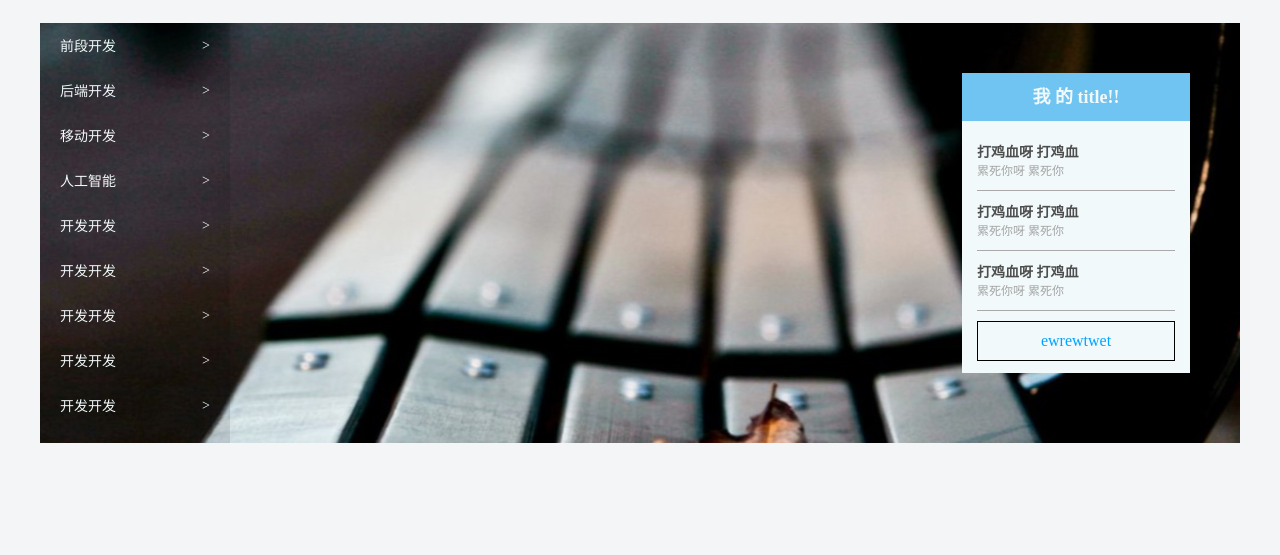
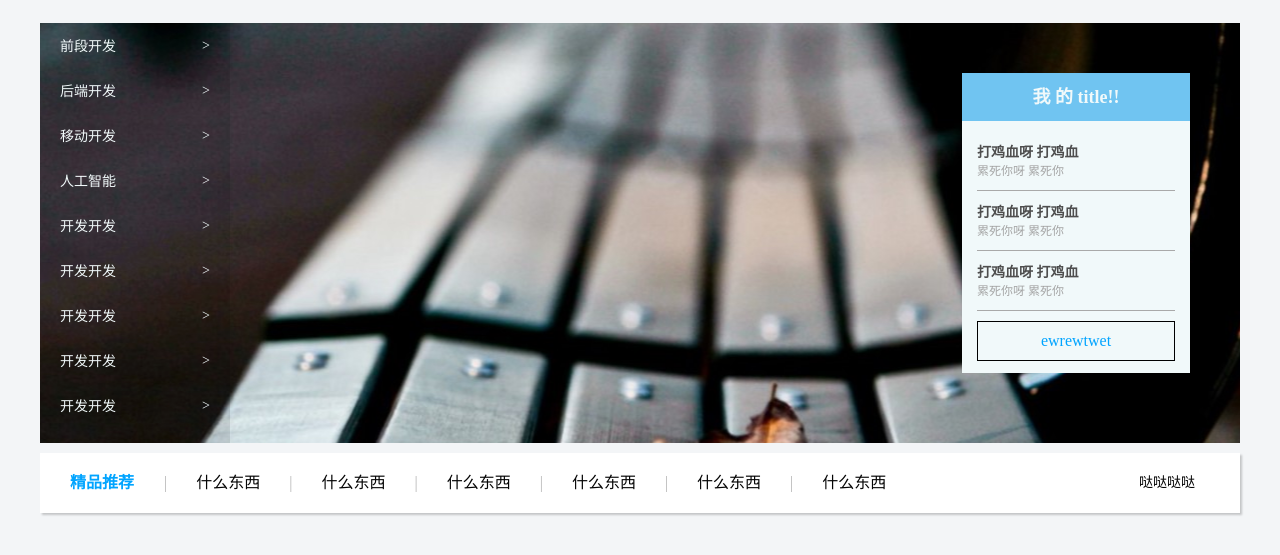
Before and after one commit to TYZ1973/css_xuexi, a plain HTML site: page index.html in a window 1280 px wide. Shown: the part 79-634 px from the top of the page. Drawn offline with Linux system fonts and the light colour scheme.

Commit message:
upgrade 1126

```diff
--- a/index.html
+++ b/index.html
@@ -76,6 +76,18 @@
         </div>
     </div>
 
+    <div class="goods">
+        <h3>精品推荐</h3>
+        <div class="goods-items">
+          |  <a href="#">什么东西</a>
+          |  <a href="#">什么东西</a>
+          |  <a href="#">什么东西</a>
+          |  <a href="#">什么东西</a>
+          |  <a href="#">什么东西</a>
+          |  <a href="#">什么东西</a>
+        </div>
+        <div class="go-three">哒哒哒哒</div>
+    </div>
 
 </body>
 </html>
--- a/style.css
+++ b/style.css
@@ -5,6 +5,10 @@
 body{
 
     background-color: #f3f5f7;
+    width: 1200px;
+    height: 3000px;
+    margin: auto;
+
 }
 li{
      list-style: none;
@@ -202,3 +206,39 @@ li{
     color: #050505;
 
 }
+
+.goods{
+height: 60px;
+background-color: #fff;
+margin-top: 10px;
+box-shadow: 2px 2px 2px rgba(0,0,0,0.2);
+line-height: 60px;
+
+}
+.goods h3{
+    font-size: 16px;
+    color: #00a4ff;
+    margin: 0 30px;
+    float: left;
+}
+
+.goods-items{
+
+    float: left;
+    color: rgb(182, 182, 182);
+}
+
+.goods-items a {
+
+    font-size: 16px;
+    color: #050505;
+    margin: 0 25px;
+    text-decoration: none;
+}
+
+.go-three{
+    float: right;
+    margin-right: 45px;
+    font-size: 14px;
+    color: #050505;
+}
```
